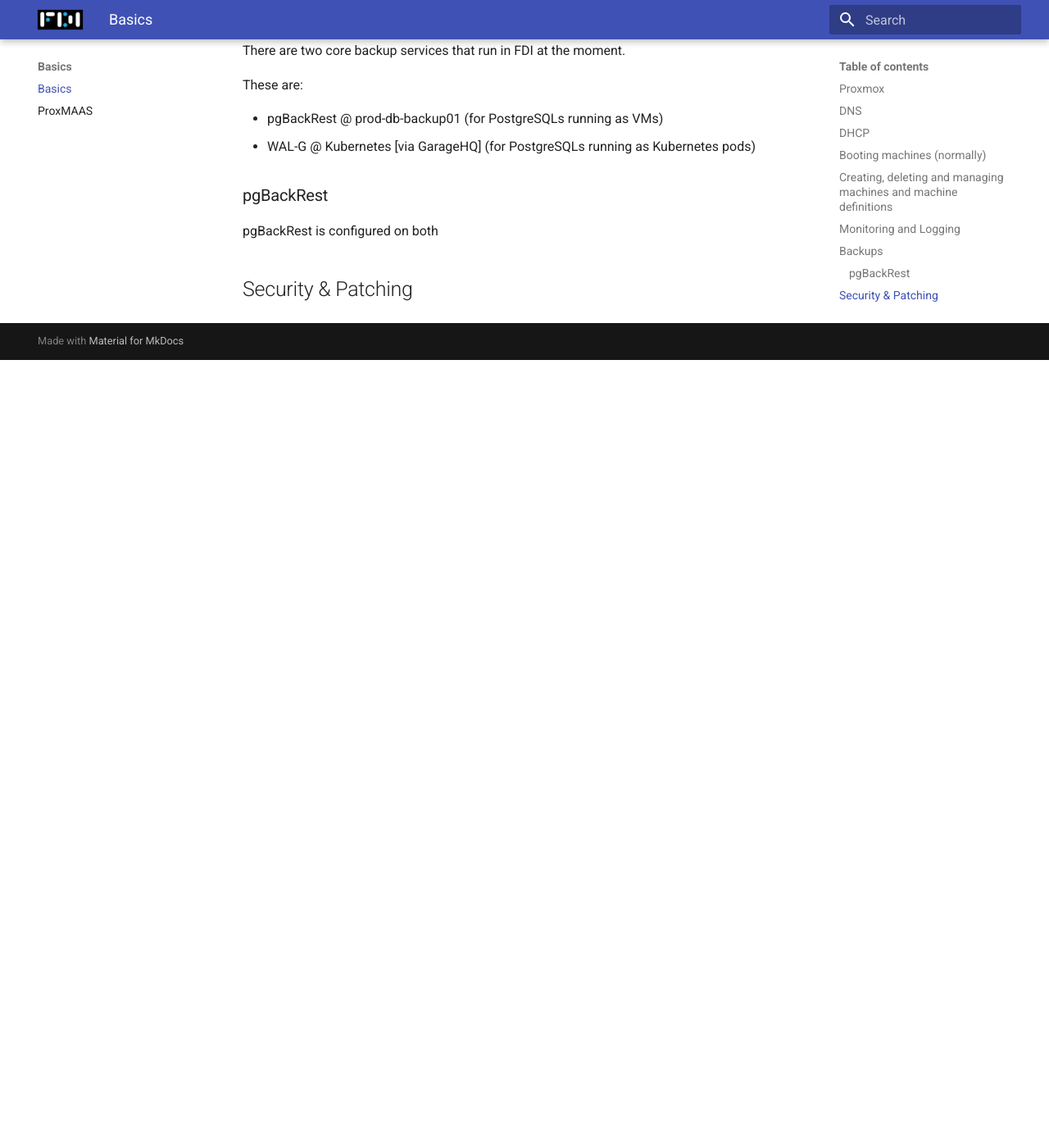
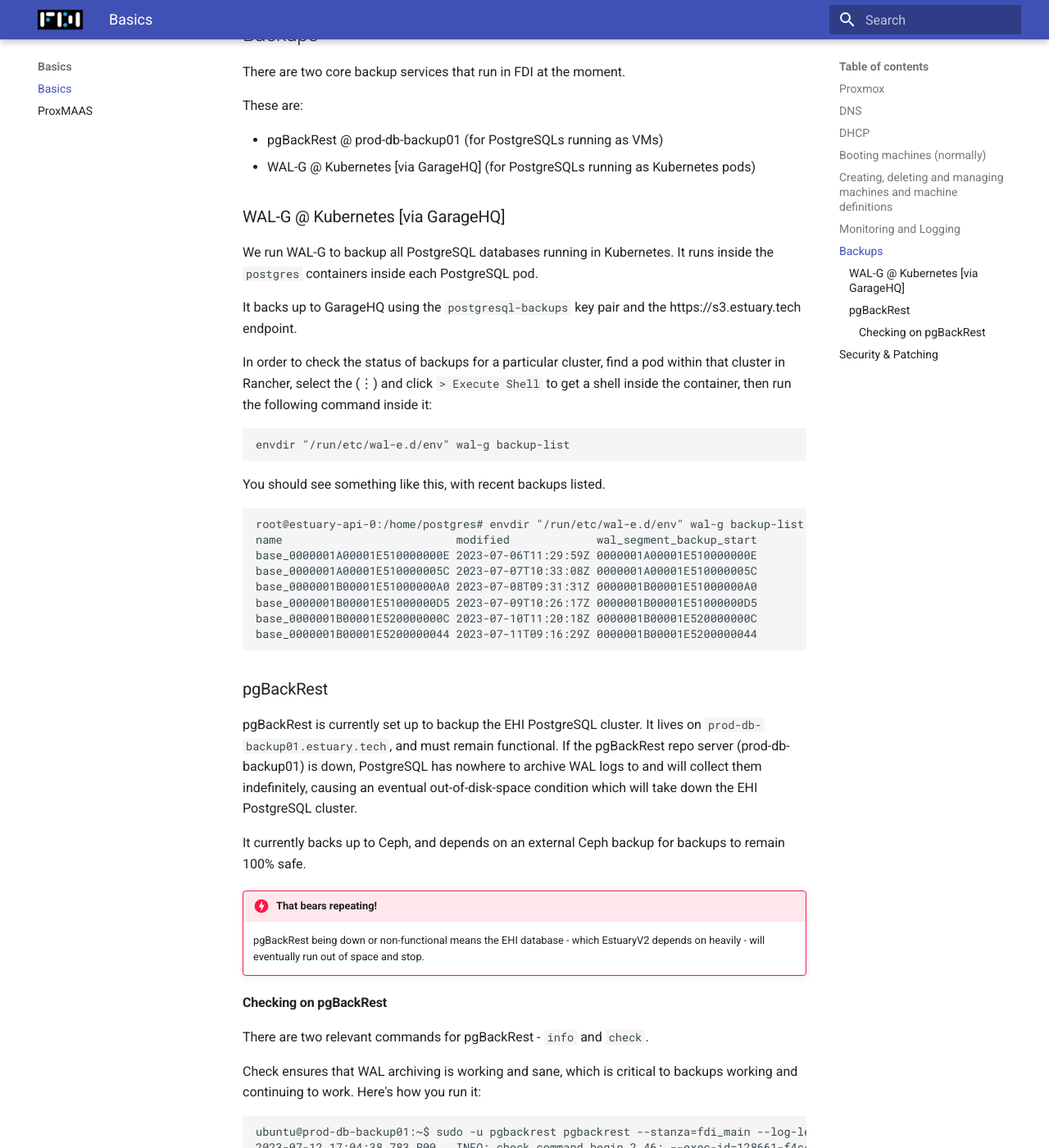
Before and after one commit to application-research/estuary-hosted-infrastructure, an MkDocs documentation site: the page built from docs/admin/basics/index.md, in a window 1280 px wide and 1400 px high, scrolled down 2263 px. Shown: the whole window at 82% size. Built offline with MkDocs 1.6.1 and Material for MkDocs 9.7.7, drawn with Linux system fonts in a browser that asks for light colours; before the commit the page ends 2702 px from its top, so only the background shows below that; some of the changed text lies outside the part shown.

Commit message:
Flesh out backup story

````diff
--- a/docs/admin/basics/index.md
+++ b/docs/admin/basics/index.md
@@ -39,7 +39,7 @@
 ## Monitoring and Logging
 There are a number of things that need monitoring throughout the infrastructure. We have various tools for this purpose. Here's a few of them:
 
-* Our [centralised monitoring solution](https://monitoring.estuary.tech) is provided by CheckMK Enterprise. A VM hosted on Vultr Cloud lives outside the infrastructure and monitors all of our hosts for issues, everything from dropped packets to disks filling and services not working.
+* Our [centralised monitoring solution](https://monitoring.estuary.tech) is provided by CheckMK Enterprise. A VM hosted on Vultr Cloud lives outside the infrastructure and monitors all of our hosts for issues, everything from dropped packets to disks filling and services not working. You can find the login for CheckMK [in the password manager](https://start.1password.com/open/i?a=4XNRW7JPXZEI7C7CEIAF27VTSQ&h=my.1password.com&i=o4oxrarr4tttbsz5ql2a3wxnpq&v=ki4skn3vacuvcqz3bcw532weou).
 
 * The [MooseFS CGI monitor](http://mfsmaster.estuary.tech:9425) allows us to keep an eye on MooseFS and should be checked frequently for warnings and error messages and dead disks and such. Efforts are underway to integrate information from the MooseFS API into CheckMK and open source those checks.
 
@@ -55,8 +55,72 @@
 * pgBackRest @ prod-db-backup01 (for PostgreSQLs running as VMs)
 * WAL-G @ Kubernetes [via GarageHQ] (for PostgreSQLs running as Kubernetes pods)
 
+### WAL-G @ Kubernetes [via GarageHQ]
+We run WAL-G to backup all PostgreSQL databases running in Kubernetes. It runs inside the `postgres` containers inside each PostgreSQL pod.
+
+It backs up to GarageHQ using the `postgresql-backups` key pair and the https://s3.estuary.tech endpoint.
+
+In order to check the status of backups for a particular cluster, find a pod within that cluster in Rancher, select the (⋮) and click `> Execute Shell` to get a shell inside the container, then run the following command inside it:
+```
+envdir "/run/etc/wal-e.d/env" wal-g backup-list
+```
+
+You should see something like this, with recent backups listed.
+```
+root@estuary-api-0:/home/postgres# envdir "/run/etc/wal-e.d/env" wal-g backup-list
+name                          modified             wal_segment_backup_start
+base_0000001A00001E510000000E 2023-07-06T11:29:59Z 0000001A00001E510000000E
+base_0000001A00001E510000005C 2023-07-07T10:33:08Z 0000001A00001E510000005C
+base_0000001B00001E51000000A0 2023-07-08T09:31:31Z 0000001B00001E51000000A0
+base_0000001B00001E51000000D5 2023-07-09T10:26:17Z 0000001B00001E51000000D5
+base_0000001B00001E520000000C 2023-07-10T11:20:18Z 0000001B00001E520000000C
+base_0000001B00001E5200000044 2023-07-11T09:16:29Z 0000001B00001E5200000044
+```
+
 ### pgBackRest
-pgBackRest is configured on both
+pgBackRest is currently set up to backup the EHI PostgreSQL cluster. It lives on `prod-db-backup01.estuary.tech`, and must remain functional. If the pgBackRest repo server (prod-db-backup01) is down, PostgreSQL has nowhere to archive WAL logs to and will collect them indefinitely, causing an eventual out-of-disk-space condition which will take down the EHI PostgreSQL cluster.
 
+It currently backs up to Ceph, and depends on an external Ceph backup for backups to remain 100% safe.
+
+!!! danger "That bears repeating!"
+    pgBackRest being down or non-functional means the EHI database - which EstuaryV2 depends on heavily - will eventually run out of space and stop.
+
+#### Checking on pgBackRest
+There are two relevant commands for pgBackRest - `info` and `check`.
+
+Check ensures that WAL archiving is working and sane, which is critical to backups working and continuing to work. Here's how you run it:
+```
+ubuntu@prod-db-backup01:~$ sudo -u pgbackrest pgbackrest --stanza=fdi_main --log-level-console=info check
+2023-07-12 17:04:38.783 P00   INFO: check command begin 2.46: --exec-id=128661-f4c4ef14 --log-level-console=info --pg1-host=prod-ehi-db01.estuary.tech --pg2-host=prod-ehi-db02.estuary.tech --pg3-host=prod-ehi-db03.estuary.tech --pg1-path=/var/lib/postgresql/14/prod_ehi_db/ --pg2-path=/var/lib/postgresql/14/prod_ehi_db/ --pg3-path=/var/lib/postgresql/14/prod_ehi_db/ --pg1-port=5432 --pg2-port=5432 --pg3-port=5432 --repo1-cipher-pass=<redacted> --repo1-cipher-type=aes-256-cbc --repo1-path=/var/lib/pgbackrest --stanza=fdi_main
+2023-07-12 17:04:42.393 P00   INFO: check repo1 (standby)
+2023-07-12 17:04:42.394 P00   INFO: switch wal not performed because this is a standby
+2023-07-12 17:04:42.394 P00   INFO: check repo1 configuration (primary)
+2023-07-12 17:04:42.596 P00   INFO: check repo1 archive for WAL (primary)
+2023-07-12 17:04:43.008 P00   INFO: WAL segment 000001110000052D000000CB successfully archived to '/var/lib/pgbackrest/archive/fdi_main/14-1/000001110000052D/000001110000052D000000CB-4285acb0ced7c37208bad415bbb53f82450b1aa0.gz' on repo1
+2023-07-12 17:04:43.309 P00   INFO: check command end: completed successfully (4528ms)
+```
+
+Info allows you to check the status of backups and ensure there are recent complete backups of PostgreSQL available in case of a disaster. Here's how you run it:
+```
+ubuntu@prod-db-backup01:~$ sudo -u pgbackrest pgbackrest --stanza=fdi_main --log-level-console=info info
+stanza: fdi_main
+    status: ok
+    cipher: aes-256-cbc
+
+    db (current)
+        wal archive min/max (14): 0000010500000352000000DD/000001110000052D000000CC
+
+        full backup: 20230618-031405F
+            timestamp start/stop: 2023-06-18 03:14:05 / 2023-06-18 03:30:27
+            wal start/stop: 0000010500000352000000DD / 0000010500000352000000DD
+            database size: 211.9GB, database backup size: 211.9GB
+            repo1: backup set size: 61.7GB, backup size: 61.7GB
+
+        full backup: 20230625-031405F
+            timestamp start/stop: 2023-06-25 03:14:05 / 2023-06-25 03:29:58
+            wal start/stop: 000001080000035A000000C4 / 000001080000035A000000C4
+            database size: 213.1GB, database backup size: 213.1GB
+            repo1: backup set size: 62GB, backup size: 62GB
+```
 
 ## Security & Patching
````
